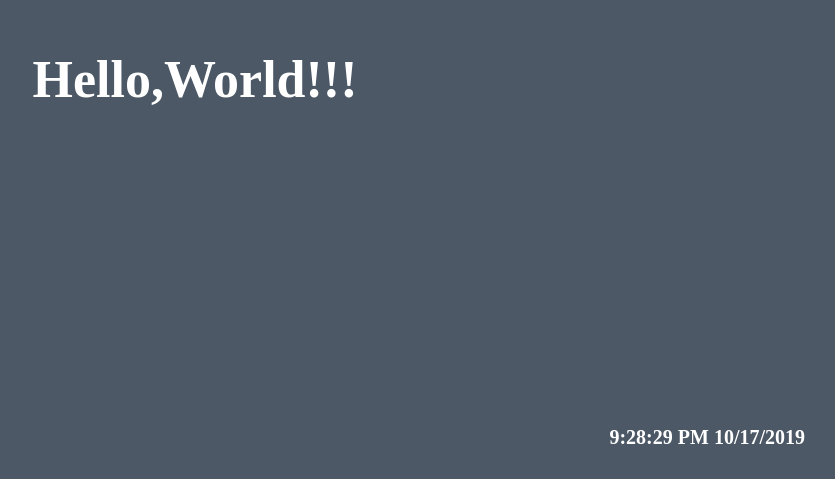
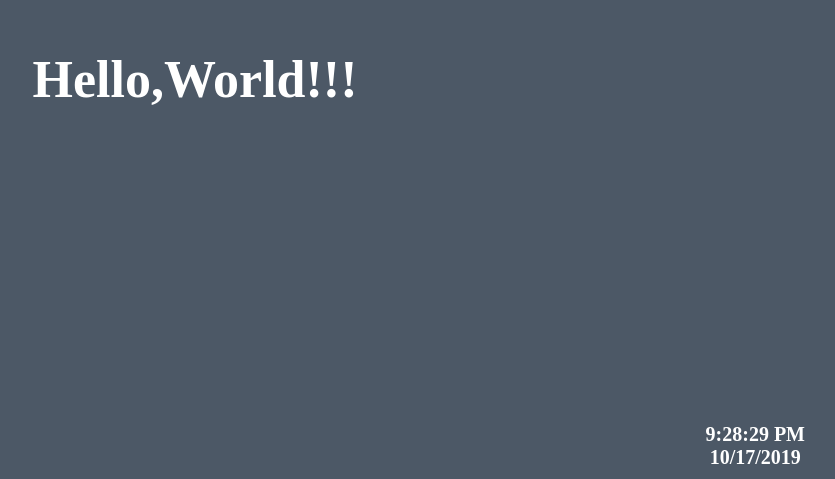
Before and after one commit to lebedev-nikita/Messenger, a React (Create React App) app: page / in a window 1280 px wide. Shown: the part 321-800 px from the top of the page, without its empty margins (445-1280 px from the left). Built offline with nearby package versions, Linux system fonts and the light colour scheme.

Commit message:
clock fix

```diff
--- a/src/App.css
+++ b/src/App.css
@@ -33,7 +33,7 @@
   font-stretch:ultra-condensed;
   display : block;
   position: absolute;
-  bottom:  30px;
+  bottom:  10px;
   right: 30px;
 }
 
--- a/src/App.js
+++ b/src/App.js
@@ -30,7 +30,8 @@ class Clock extends React.Component
     	const date = this.state.date;
     	return(
     			<div className="clock">
-    			 {value}  {date}
+    			 	<div>{value}</div>
+    			 	<div>{date} </div>
     			</div>///
     		);
     }
```
